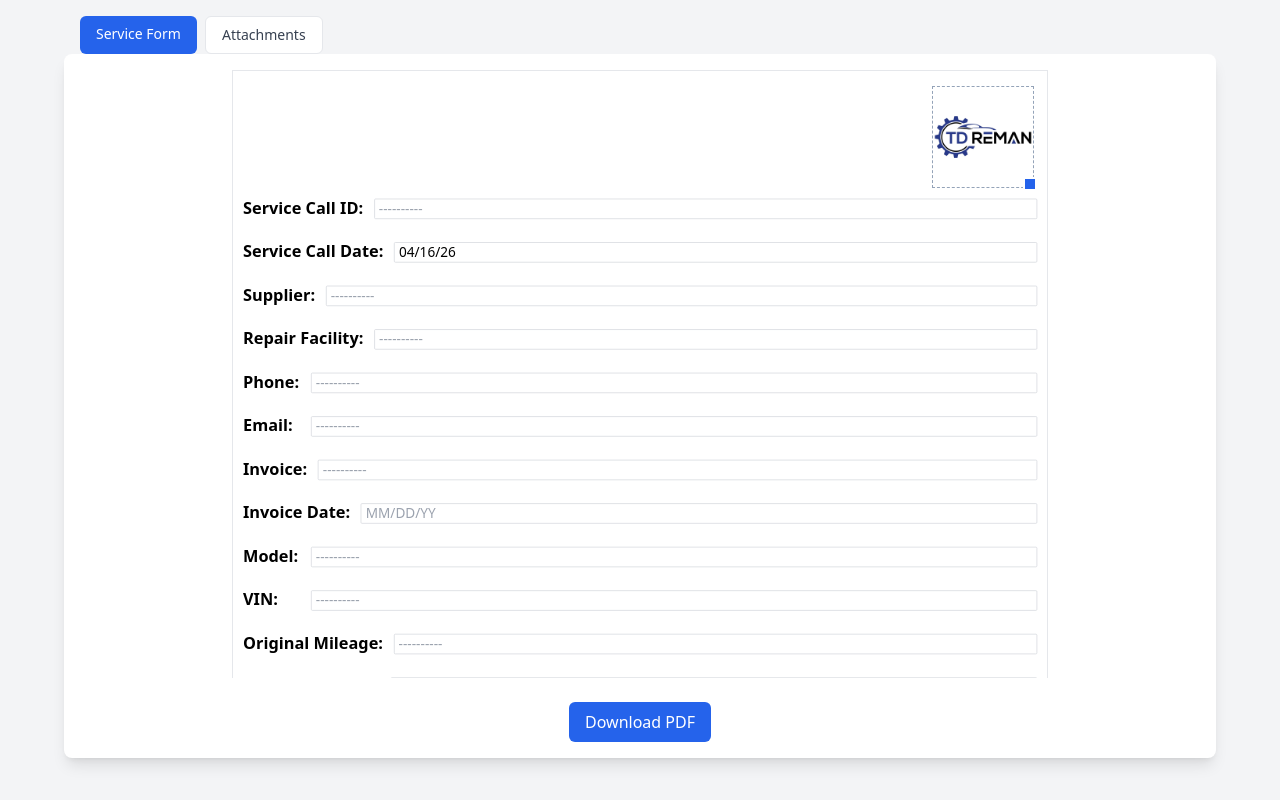
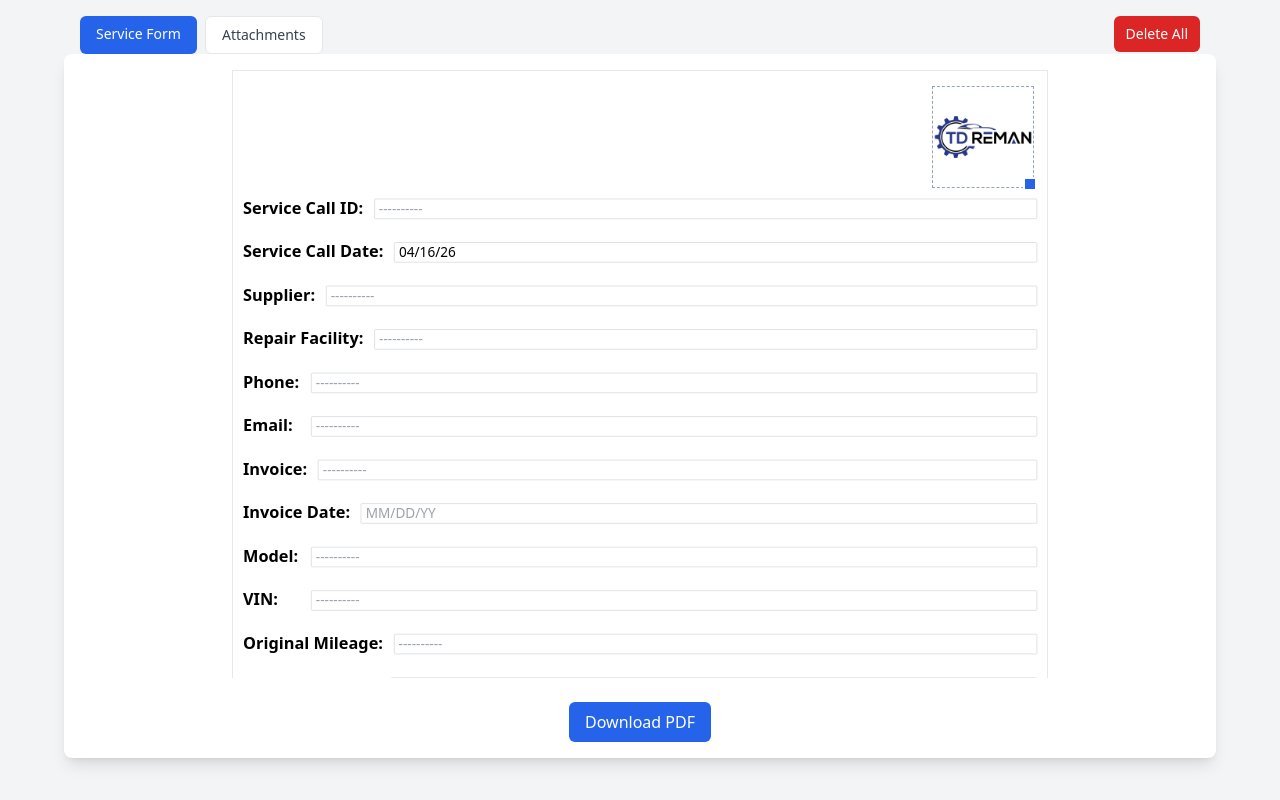
Before and after one commit to MikeNotu/react-to-pdf, a React (Vite) app: page /#/ in a window 1280 px wide. Built offline with nearby package versions, Linux system fonts and the light colour scheme.

Commit message:
feat: delete all button added

```diff
--- a/src/App.tsx
+++ b/src/App.tsx
@@ -1,3 +1,4 @@
+import React from "react";
 import { HashRouter, Route, Routes, useLocation } from "react-router-dom";
 import { AppNav } from "./components/AppNav";
 import { DocumentProvider, useDocument } from "./context/DocumentContext";
@@ -44,16 +45,67 @@ function AppRoutes() {
   );
 }
 
+function AppShell() {
+  const { isExporting, clearAllAddedInput } = useDocument();
+  const [isDeleteModalOpen, setIsDeleteModalOpen] = React.useState(false);
+
+  const handleConfirmDelete = () => {
+    clearAllAddedInput();
+    setIsDeleteModalOpen(false);
+  };
+
+  return (
+    <div className="min-h-screen bg-gray-100 flex flex-col">
+      <AppNav
+        rightContent={
+          <button
+            type="button"
+            onClick={() => setIsDeleteModalOpen(true)}
+            disabled={isExporting}
+            className="px-3 py-2 rounded-md text-sm font-medium bg-red-600 text-white hover:bg-red-700 transition duration-300 disabled:opacity-60 disabled:cursor-not-allowed"
+          >
+            Delete All
+          </button>
+        }
+      />
+      <Routes>
+        <Route path="*" element={<AppRoutes />} />
+      </Routes>
+
+      {isDeleteModalOpen ? (
+        <div className="fixed inset-0 z-50 flex items-center justify-center bg-black/40 p-4">
+          <div className="w-full max-w-sm rounded-lg bg-white p-5 shadow-xl">
+            <h2 className="text-lg font-semibold text-gray-900">
+              Delete all added input
+            </h2>
+            <div className="mt-4 flex justify-end gap-2">
+              <button
+                type="button"
+                onClick={handleConfirmDelete}
+                className="px-4 py-2 rounded-md bg-red-600 text-white hover:bg-red-700 transition duration-300"
+              >
+                Confirm
+              </button>
+              <button
+                type="button"
+                onClick={() => setIsDeleteModalOpen(false)}
+                className="px-4 py-2 rounded-md bg-gray-200 text-gray-800 hover:bg-gray-300 transition duration-300"
+              >
+                Cancel
+              </button>
+            </div>
+          </div>
+        </div>
+      ) : null}
+    </div>
+  );
+}
+
 function App() {
   return (
     <HashRouter>
       <DocumentProvider>
-        <div className="min-h-screen bg-gray-100 flex flex-col">
-          <AppNav />
-          <Routes>
-            <Route path="*" element={<AppRoutes />} />
-          </Routes>
-        </div>
+        <AppShell />
       </DocumentProvider>
     </HashRouter>
   );
--- a/src/components/AppNav.tsx
+++ b/src/components/AppNav.tsx
@@ -1,3 +1,4 @@
+import React from "react";
 import { NavLink } from "react-router-dom";
 
 const linkClass = ({ isActive }: { isActive: boolean }) =>
@@ -7,15 +8,22 @@ const linkClass = ({ isActive }: { isActive: boolean }) =>
       : "bg-white text-gray-700 hover:bg-gray-100 border border-gray-200"
   }`;
 
-export function AppNav() {
+export function AppNav({
+  rightContent,
+}: Readonly<{
+  rightContent?: React.ReactNode;
+}>) {
   return (
-    <nav className="w-full max-w-6xl mx-auto px-2 sm:px-4 pt-2 sm:pt-4 flex gap-2">
+    <nav className="w-full max-w-6xl mx-auto px-2 sm:px-4 pt-2 sm:pt-4 flex items-start gap-2">
+      <div className="flex gap-2">
         <NavLink to="/" className={linkClass} end>
           Service Form
         </NavLink>
         <NavLink to="/attachments" className={linkClass}>
           Attachments
         </NavLink>
+      </div>
+      {rightContent ? <div className="ml-auto">{rightContent}</div> : null}
     </nav>
   );
 }
--- a/src/context/DocumentContext.tsx
+++ b/src/context/DocumentContext.tsx
@@ -20,6 +20,8 @@ type DocumentContextValue = {
   setAttachmentPages: React.Dispatch<React.SetStateAction<AttachmentPage[]>>;
   activeAttachmentPageId: string;
   setActiveAttachmentPageId: (id: string) => void;
+  resetVersion: number;
+  clearAllAddedInput: () => void;
   hasAttachmentContent: boolean;
   registerInvoicePrintRef: (element: HTMLDivElement | null) => void;
   registerAttachmentPrintRef: (element: HTMLDivElement | null) => void;
@@ -28,7 +30,9 @@ type DocumentContextValue = {
 
 const DocumentContext = React.createContext<DocumentContextValue | null>(null);
 
-export function DocumentProvider({ children }: { children: React.ReactNode }) {
+export function DocumentProvider({
+  children,
+}: Readonly<{ children: React.ReactNode }>) {
   const initialPage = React.useMemo(() => createAttachmentPage(), []);
   const invoicePrintRef = React.useRef<HTMLDivElement | null>(null);
   const attachmentPrintRef = React.useRef<HTMLDivElement | null>(null);
@@ -39,6 +43,7 @@ export function DocumentProvider({ children }: { children: React.ReactNode }) {
   const [activeAttachmentPageId, setActiveAttachmentPageId] =
     React.useState(initialPage.id);
   const [isExporting, setIsExporting] = React.useState(false);
+  const [resetVersion, setResetVersion] = React.useState(0);
 
   const hasAttachmentContent = attachmentPages.some(
     (page) => page.items.length > 0,
@@ -102,6 +107,13 @@ export function DocumentProvider({ children }: { children: React.ReactNode }) {
     }
   }, [activeAttachmentPageId, attachmentPages]);
 
+  const clearAllAddedInput = React.useCallback(() => {
+    const nextInitialPage = createAttachmentPage();
+    setAttachmentPages([nextInitialPage]);
+    setActiveAttachmentPageId(nextInitialPage.id);
+    setResetVersion((current) => current + 1);
+  }, []);
+
   const value = React.useMemo(
     () => ({
       isExporting,
@@ -109,6 +121,8 @@ export function DocumentProvider({ children }: { children: React.ReactNode }) {
       setAttachmentPages,
       activeAttachmentPageId,
       setActiveAttachmentPageId,
+      resetVersion,
+      clearAllAddedInput,
       hasAttachmentContent,
       registerInvoicePrintRef,
       registerAttachmentPrintRef,
@@ -118,6 +132,8 @@ export function DocumentProvider({ children }: { children: React.ReactNode }) {
       isExporting,
       attachmentPages,
       activeAttachmentPageId,
+      resetVersion,
+      clearAllAddedInput,
       hasAttachmentContent,
       registerInvoicePrintRef,
       registerAttachmentPrintRef,
--- a/src/screens/attachments.tsx
+++ b/src/screens/attachments.tsx
@@ -30,9 +30,14 @@ export const Attachments = () => {
     setActiveAttachmentPageId: setActivePageId,
     registerAttachmentPrintRef,
     downloadPdf,
+    resetVersion,
   } = useDocument();
 
   pagesRef.current = pages;
+
+  React.useEffect(() => {
+    setActiveItemId(null);
+  }, [resetVersion]);
 
   const activePage = pages.find((page) => page.id === activePageId) ?? pages[0];
   const items = activePage?.items ?? [];
--- a/src/screens/invoice.tsx
+++ b/src/screens/invoice.tsx
@@ -37,7 +37,12 @@ export const Invoice = () => {
   const [logoPlacement, setLogoPlacement] =
     React.useState<ImagePlacement | null>(null);
 
-  const { isExporting, registerInvoicePrintRef, downloadPdf } = useDocument();
+  const {
+    isExporting,
+    registerInvoicePrintRef,
+    downloadPdf,
+    resetVersion,
+  } = useDocument();
 
   const [dateOfService, setDateOfService] = React.useState<Date>(new Date());
   const [dateOfIncident, setDateOfIncident] = React.useState<Date | null>(null);
@@ -58,6 +63,29 @@ export const Invoice = () => {
         [field]: e.target.value,
       }));
     };
+
+  React.useEffect(() => {
+    setFormData({
+      serviceCallId: "",
+      supplier: "",
+      customerName: "",
+      phone: "",
+      invoicePrimary: "",
+      invoiceSecondary: "",
+      model: "",
+      vin: "",
+      originalMileage: "",
+      currentMileage: "",
+      transmission: "",
+      serialNumber: "",
+      tested: "",
+      programming: "",
+    });
+    setPerCustomer("");
+    setActivities("");
+    setDateOfService(new Date());
+    setDateOfIncident(null);
+  }, [resetVersion]);
 
   const setPrintRef = (element: HTMLDivElement | null) => {
     printRef.current = element;
```
Lines whose indentation alone changed are shown as unchanged.
